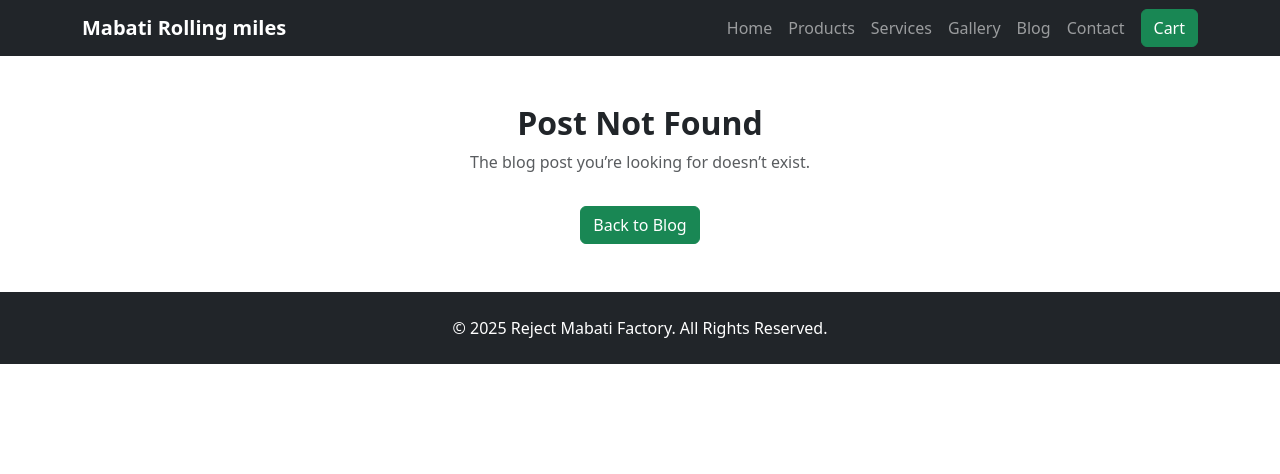
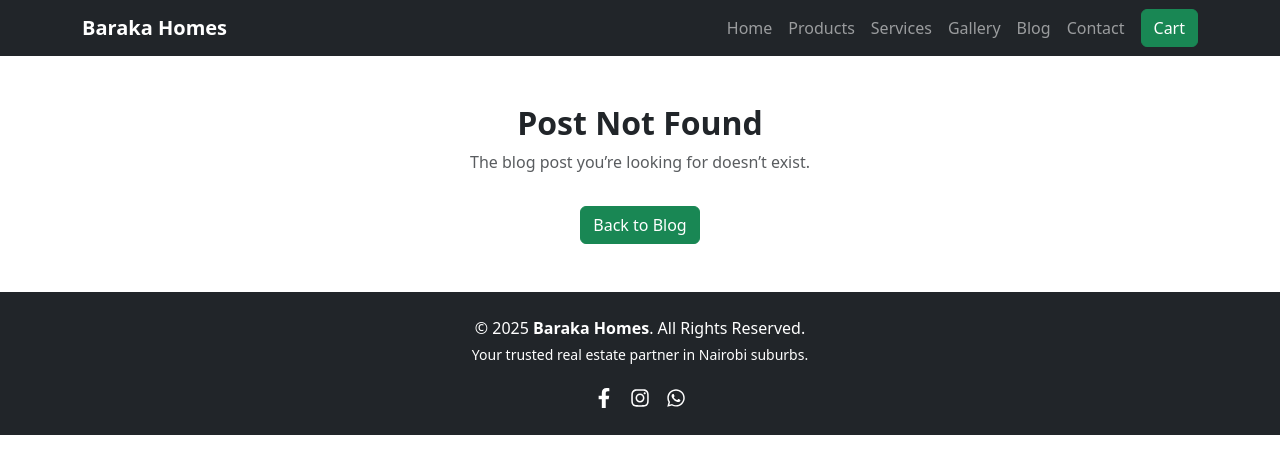
Before and after one commit to clementdevtech/baraka-homes, a React (Vite) app in the folder frontend/: page /blog/1 in a window 1280 px wide. Before the commit this address had no page. Shown: the top 474 px of the page. Built offline with nearby package versions, Linux system fonts and the light colour scheme.

Commit message:
Update branding to Baraka Homes in header and footer
Replaced company name and details in Footer and Header components to reflect 'Baraka Homes' branding. Updated footer with company info, tagline, and added social media links with icons.

```diff
--- a/frontend/src/components/Footer.jsx
+++ b/frontend/src/components/Footer.jsx
@@ -1,9 +1,45 @@
+import { FaFacebookF, FaInstagram, FaWhatsapp } from "react-icons/fa";
+
 export default function Footer() {
   return (
     <footer className="bg-dark text-white text-center py-4 mt-auto">
       <div className="container">
-        <p className="mb-0">&copy; {new Date().getFullYear()} Reject Mabati Factory. All Rights Reserved.</p>
+        {/* ✅ Company Info */}
+        <p className="mb-1">
+          &copy; {new Date().getFullYear()} <strong>Baraka Homes</strong>. All Rights Reserved.
+        </p>
+        <p className="small mb-3">
+          Your trusted real estate partner in Nairobi suburbs.
+        </p>
+
+        {/* ✅ Social Media Links */}
+        <div className="d-flex justify-content-center gap-3">
+          <a
+            href="https://www.facebook.com/profile.php?id=100066789136859&mibextid=rS40aB7S9Ucbxw6v"
+            target="_blank"
+            rel="noopener noreferrer"
+            className="text-white fs-5"
+          >
+            <FaFacebookF />
+          </a>
+          <a
+            href="https://www.instagram.com/barakahomes37?igsh=MWwxbzN4bHlrNW55ag=="
+            target="_blank"
+            rel="noopener noreferrer"
+            className="text-white fs-5"
+          >
+            <FaInstagram />
+          </a>
+          <a
+            href="https://wa.me/254718210424"
+            target="_blank"
+            rel="noopener noreferrer"
+            className="text-white fs-5"
+          >
+            <FaWhatsapp />
+          </a>
+        </div>
       </div>
     </footer>
-  )
+  );
 }
--- a/frontend/src/components/Header.jsx
+++ b/frontend/src/components/Header.jsx
@@ -12,7 +12,7 @@ export default function Header() {
       {/* ✅ Navbar */}
       <nav className="navbar navbar-dark bg-dark">
         <div className="container d-flex justify-content-between align-items-center">
-          <Link className="navbar-brand fw-bold" to="/">Mabati Rolling miles</Link>
+          <Link className="navbar-brand fw-bold" to="/">Baraka Homes</Link>
 
           {/* ✅ Mobile Toggle Button */}
           <button
```
